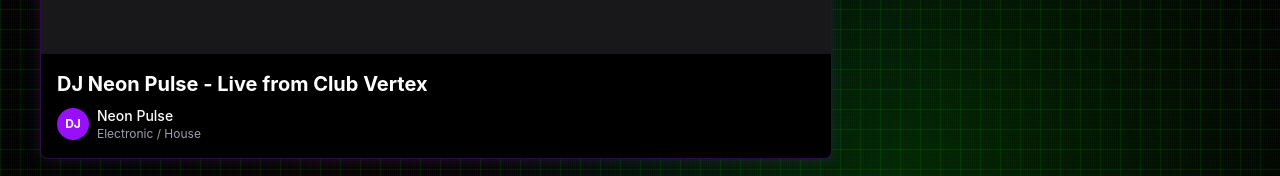
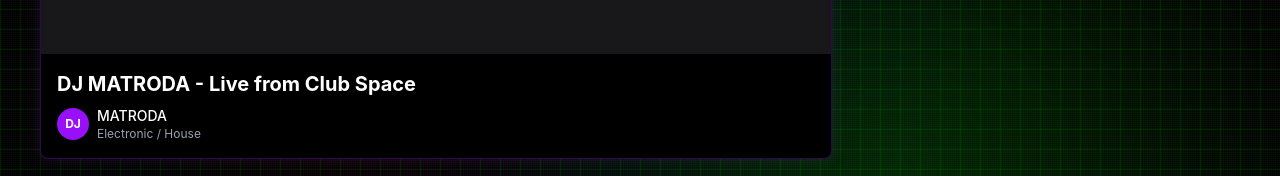
Before and after one commit to Hoochymoochy/braindance, a Next.js app: page /stream/1 in a window 1280 px wide. Shown: the part 524-700 px from the top of the page. Built offline with nearby package versions, Linux system fonts and the light colour scheme; no server answers; the database is empty.

Commit message:
change event stream under name for now

```diff
--- a/src/app/stream/[eventId]/page.tsx
+++ b/src/app/stream/[eventId]/page.tsx
@@ -92,14 +92,14 @@
 
             <div className="p-4">
               <h2 className="text-xl font-bold">
-                DJ Neon Pulse - Live from Club Vertex
+                DJ MATRODA - Live from Club Space
               </h2>
               <div className="flex items-center gap-2 mt-2">
                 <div className="w-8 h-8 rounded-full bg-purple-600 flex items-center justify-center">
                   <span className="text-xs font-bold">DJ</span>
                 </div>
                 <div>
-                  <p className="text-sm font-medium">Neon Pulse</p>
+                  <p className="text-sm font-medium">MATRODA</p>
                   <p className="text-xs text-gray-400">Electronic / House</p>
                 </div>
               </div>
```
